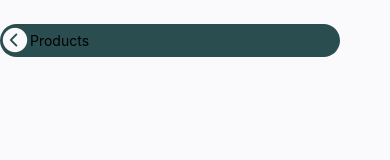
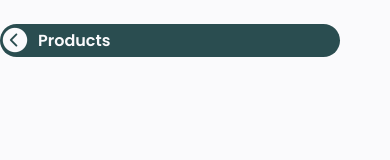
Before and after one commit to Fujiwara0805/Furniture_App, a React Native app: screen /ProductList in a window 390 px wide. Shown: the top 160 px of the page. Built offline with nearby package versions, Linux system fonts and the light colour scheme.

Commit message:
⚡️ デザインの修正

```diff
--- a/screens/NewRivals.jsx
+++ b/screens/NewRivals.jsx
@@ -21,7 +21,7 @@ const NewRivals = ({navigation}) => {
               color={COLORS.lightWhite}
             />
           </TouchableOpacity>
-          <Text>Products</Text>
+          <Text style={styles.heading}>Products</Text>
         </View>
       </View>
     </SafeAreaView>
--- a/screens/NewRivals.style.js
+++ b/screens/NewRivals.style.js
@@ -20,6 +20,12 @@ const styles = StyleSheet.create({
     borderRadius: SIZES.large,
     top: SIZES.large,
     zIndex: 999
+  },
+  heading: {
+    fontFamily: 'semibold',
+    fontSize: SIZES.medium,
+    color: COLORS.lightWhite,
+    marginLeft: 8
   }
 });
 
```
